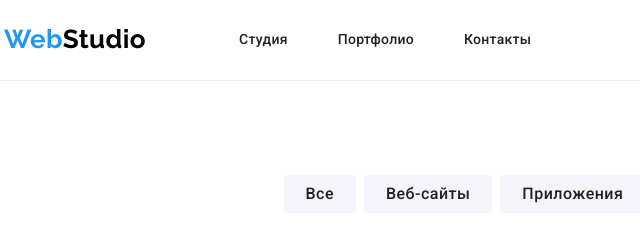
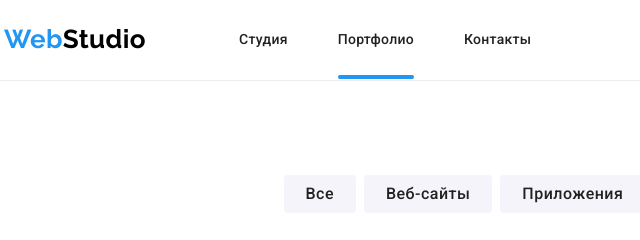
Before and after one commit to linafv/goit-markup-hw-05, a plain HTML site: page portfolio.html in a window 1280 px wide. Shown: the top 240 px of the page, 51-691 px from the left. Drawn offline with nearby package versions, Linux system fonts and the light colour scheme.

Commit message:
feat: add the current link class for display current page into the header nav

```diff
--- a/css/common.css
+++ b/css/common.css
@@ -89,7 +89,19 @@ button {
   margin-right: 50px;
 }
 .nav__link {
-  padding: 5px 0;
+  padding: 32px 0;
+  position: relative;
+}
+.nav__link--current::after {
+  content: '';
+  position: absolute;
+  bottom: 0;
+  left: 0;
+  display: block;
+  height: 4px;
+  width: 100%;
+  border-radius: 2px;
+  background-color: var(--accent-color);
 }
 .nav__link:hover,
 .nav__link:focus {
--- a/portfolio.html
+++ b/portfolio.html
@@ -33,7 +33,7 @@
                 <a class="nav__link" href="./index.html">Студия</a>
               </li>
               <li class="nav__item">
-                <a class="nav__link" href="./portfolio.html">Портфолио</a>
+                <a class="nav__link nav__link--current" href="./portfolio.html">Портфолио</a>
               </li>
               <li class="nav__item">
                 <a class="nav__link" href="#">Контакты</a>
```
Also changed, not shown: index.html (+1 -1 lines).
